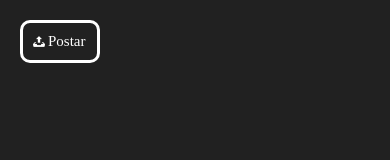
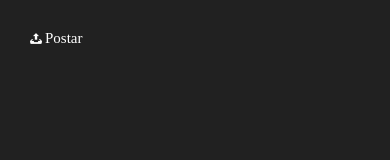
Before and after one commit to Gusstaav/ImpusicApp, a React Native app in the folder Impusic/: screen /Postar in a window 390 px wide. Shown: the top 160 px of the page. Built offline with nearby package versions, Linux system fonts and the light colour scheme.

Commit message:
layout final

```diff
--- a/Impusic/src/Components/Postar/estiloPostar.js
+++ b/Impusic/src/Components/Postar/estiloPostar.js
@@ -20,8 +20,6 @@ export const estiloPostar = StyleSheet.create({
     iconStyle: {
         color: '#fff',
         padding: 10,
-        border: 'solid',
-        borderColor: '#fff',
         borderRadius: 10,
     },
 })
```
